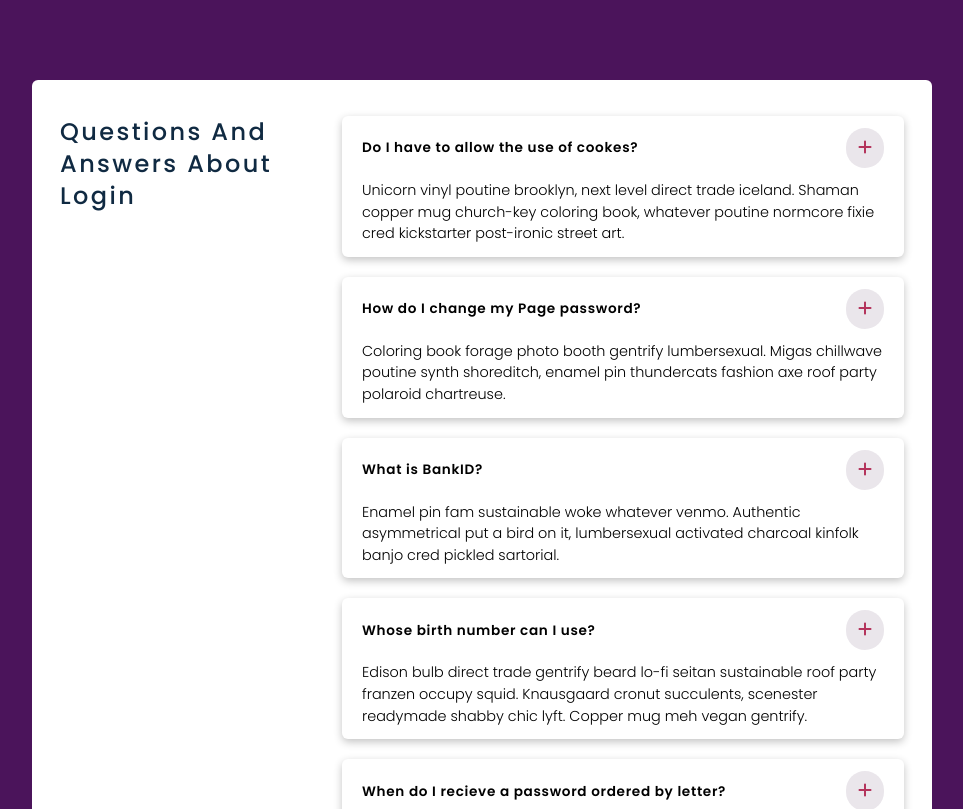
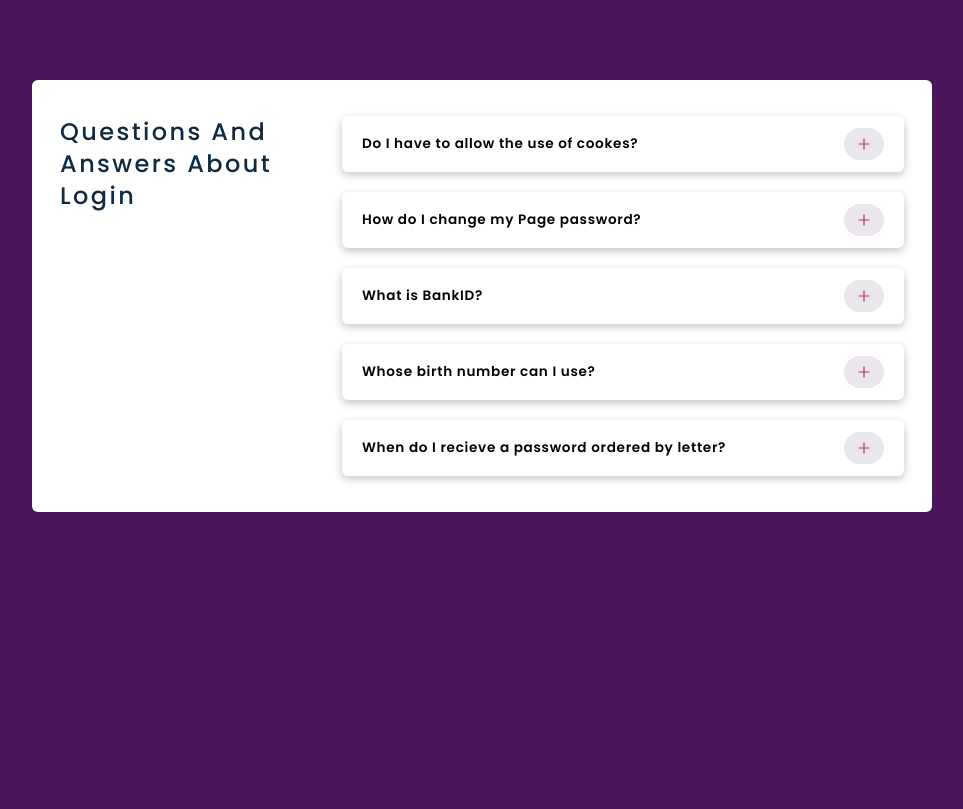
Before and after one commit to kawojue/accordion, a React (Vite) app: page / in a window 1280 px wide. Shown: the top 809 px of the page, without its empty margins (158-1121 px from the left). Built offline with nearby package versions, Linux system fonts and the light colour scheme.

Commit message:
Conditions

```diff
--- a/src/components/Faq.jsx
+++ b/src/components/Faq.jsx
@@ -1,19 +1,27 @@
+import { AiOutlineMinus, AiOutlinePlus } from 'react-icons/ai'
+
+
 const Faq = ({ faqs, open, setOpen }) => {
     return (
         <section className="cards-container">
-            {faqs.map((faq, index) => (
-                <article key={index} className="cards">
-                    <div class="cards-quest">
+            {faqs.map(faq => (
+                <article key={faq.id} className="cards">
+                    <div className="cards-quest">
                         <h5 className="md:text-[1.2rem] md:leading-normal">
                             {faq.quest}
                         </h5>
-                        <div className="icon-container">
-                            <i class="fa-solid fa-plus"></i>
+                        <div className="icon-container" onClick={() => setOpen(!open)}>
+                            {
+                                open ?
+                                    <AiOutlineMinus /> :
+                                    <AiOutlinePlus />
+                            }
                         </div>
                     </div>
-                    <p className="md:text-[0.9rem]">
-                        {faq.ans}
-                    </p>
+                    {open &&
+                        <p className="md:text-[0.9rem]">
+                            {faq.ans}
+                        </p>}
                 </article>
             ))}
         </section>
```
